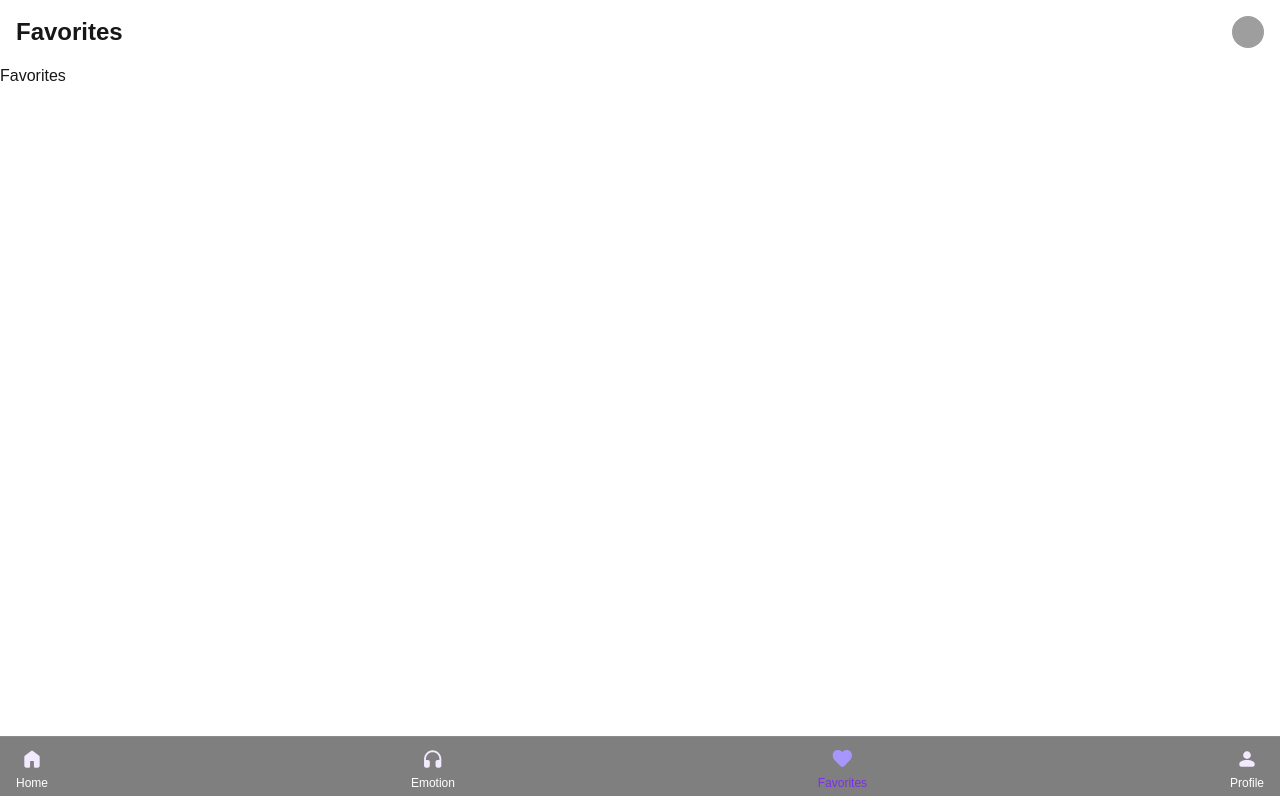
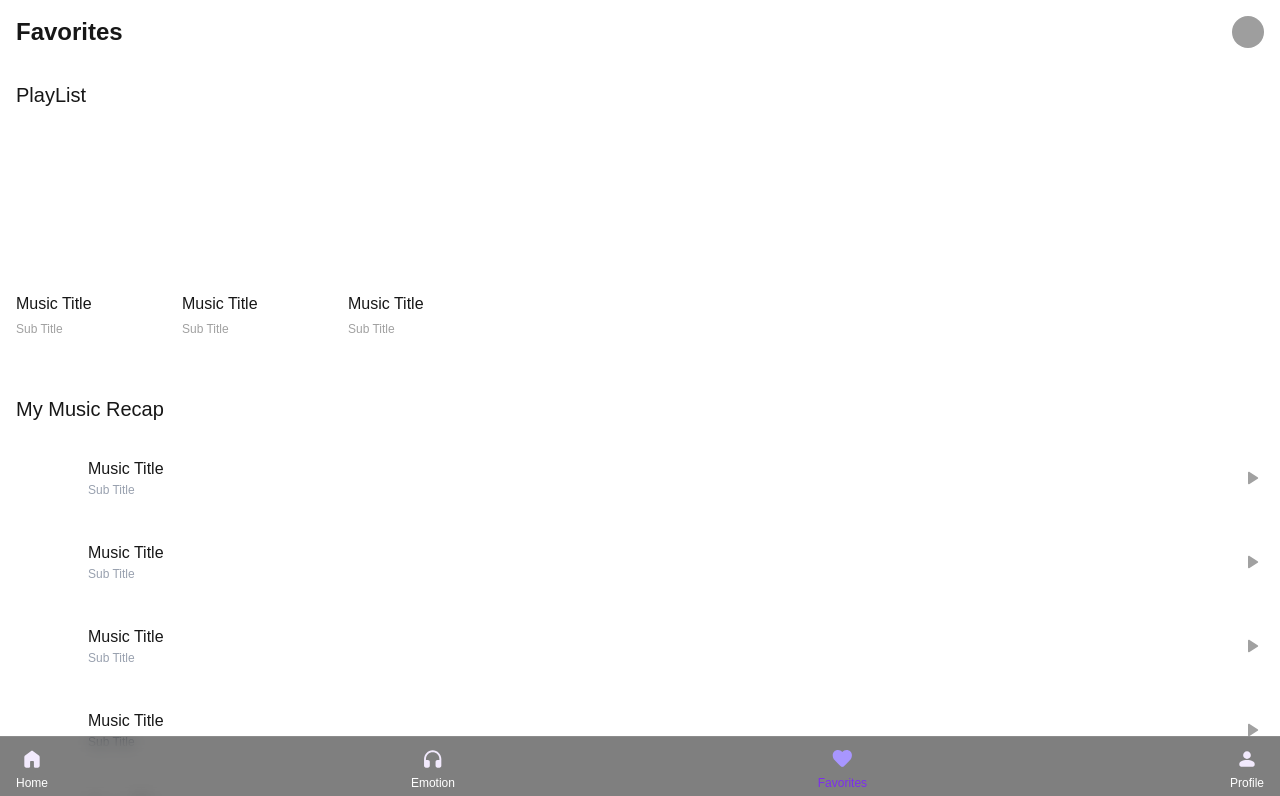
Before and after one commit to proteFU/prote_front_v2, a Next.js app: page /favorites in a window 1280 px wide. Shown: the top 796 px of the page. Built offline with nearby package versions, Linux system fonts and the light colour scheme; grey boxes are pictures that could not be loaded.

Commit message:
feat(#1) :: 퍼블리싱

```diff
--- a/app/favorites/page.tsx
+++ b/app/favorites/page.tsx
@@ -1,7 +1,24 @@
+import PlayList from "@/components/PlayList"
+import MyMusic from "@/components/MyMusic"
+
 export default function Favorites() {
     return (
-        <>
-            <div>Favorites</div>
-        </>
+        <div className="flex flex-col gap-6 p-4">
+            <div className="text-[20px]">PlayList</div>
+            <div className="flex overflow-x-auto gap-4">
+                <PlayList />
+                <PlayList />
+                <PlayList />
+            </div>
+            <div className="text-[20px] mt-8">My Music Recap</div>
+            <div className="flex flex-col gap-y-4">
+                <MyMusic />
+                <MyMusic />
+                <MyMusic />
+                <MyMusic />
+                <MyMusic />
+                <MyMusic />
+            </div>
+        </div>
     )
 }
--- /dev/null
+++ b/components/MyMusic.tsx
@@ -0,0 +1,33 @@
+"use client"
+
+import Image from "next/image"
+import { useState } from "react"
+
+export default function MyMusic() {
+  const [isPlaying, setIsPlaying] = useState(false)
+
+  const handleToggle = () => {
+    setIsPlaying(prev => !prev)
+  }
+
+  return (
+    <div className="flex flex-col gap-2">
+      <div
+        className="flex items-center justify-between gap-3 pb-2 cursor-pointer"
+        onClick={handleToggle}
+      >
+        <div className="w-[60px] h-[60px] bg-white rounded-lg" />
+        <div className="flex flex-col justify-center flex-1">
+          <div className="text-[16px]">Music Title</div>
+          <div className="text-[12px] text-gray-400">Sub Title</div>
+        </div>
+        <Image
+          src={isPlaying ? "/stop.svg" : "/play.svg"}
+          alt={isPlaying ? "stop" : "play"}
+          width={24}
+          height={24}
+        />
+      </div>
+    </div>
+  )
+}
--- /dev/null
+++ b/components/PlayList.tsx
@@ -0,0 +1,15 @@
+"use client"
+
+export default function PlayList() {
+    return (
+        <div className="flex flex-col">
+            <div className="flex flex-col gap-1">
+                <div className="w-[150px] h-[150px] bg-white rounded-lg" />
+                <div className="flex flex-col gap-1">
+                    <div className="text-[16px] mt-1">Music Title</div>
+                    <div className="text-[12px] text-[#A1A1A1]">Sub Title</div>
+                </div>
+            </div>
+        </div>
+    )
+}
```
